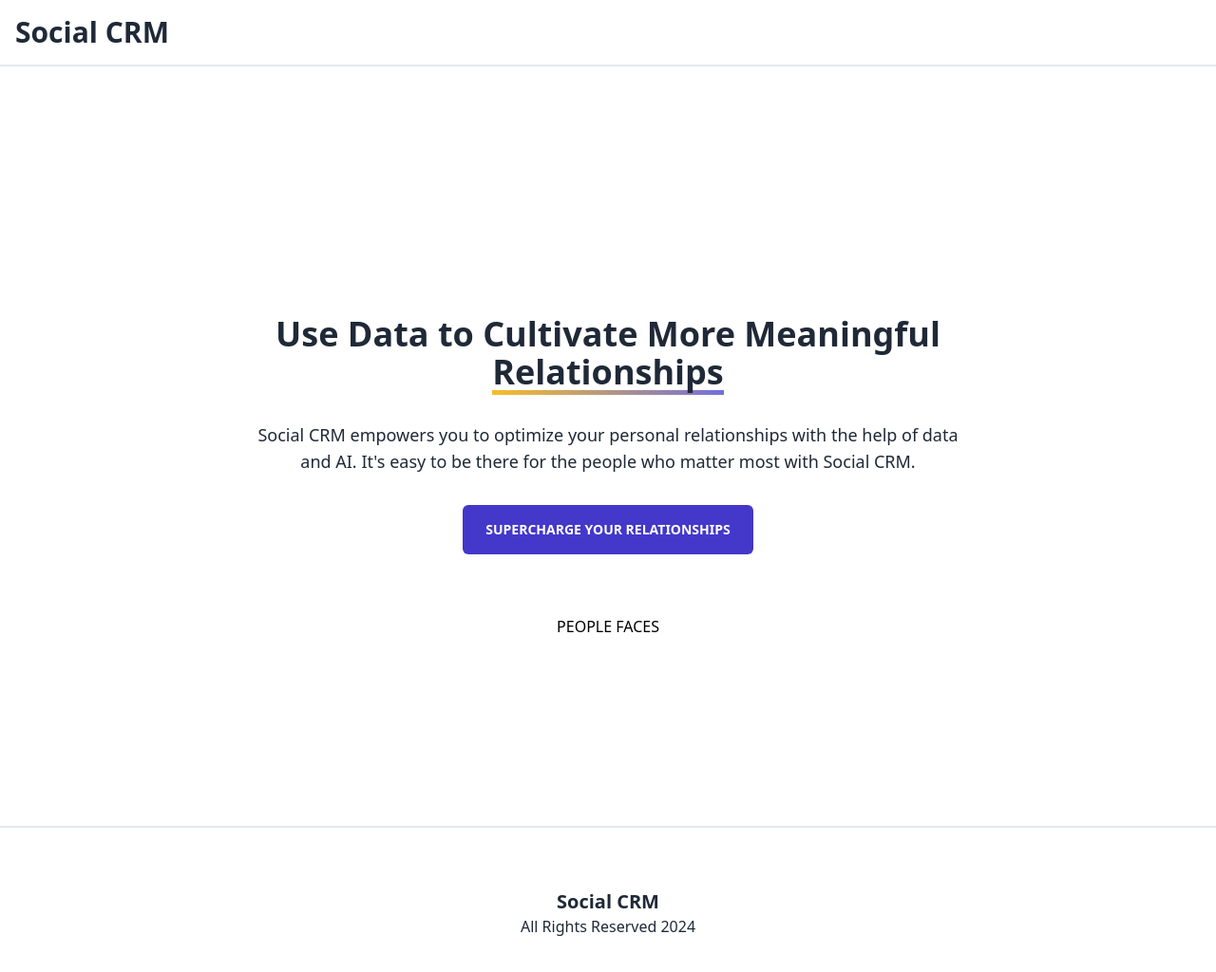
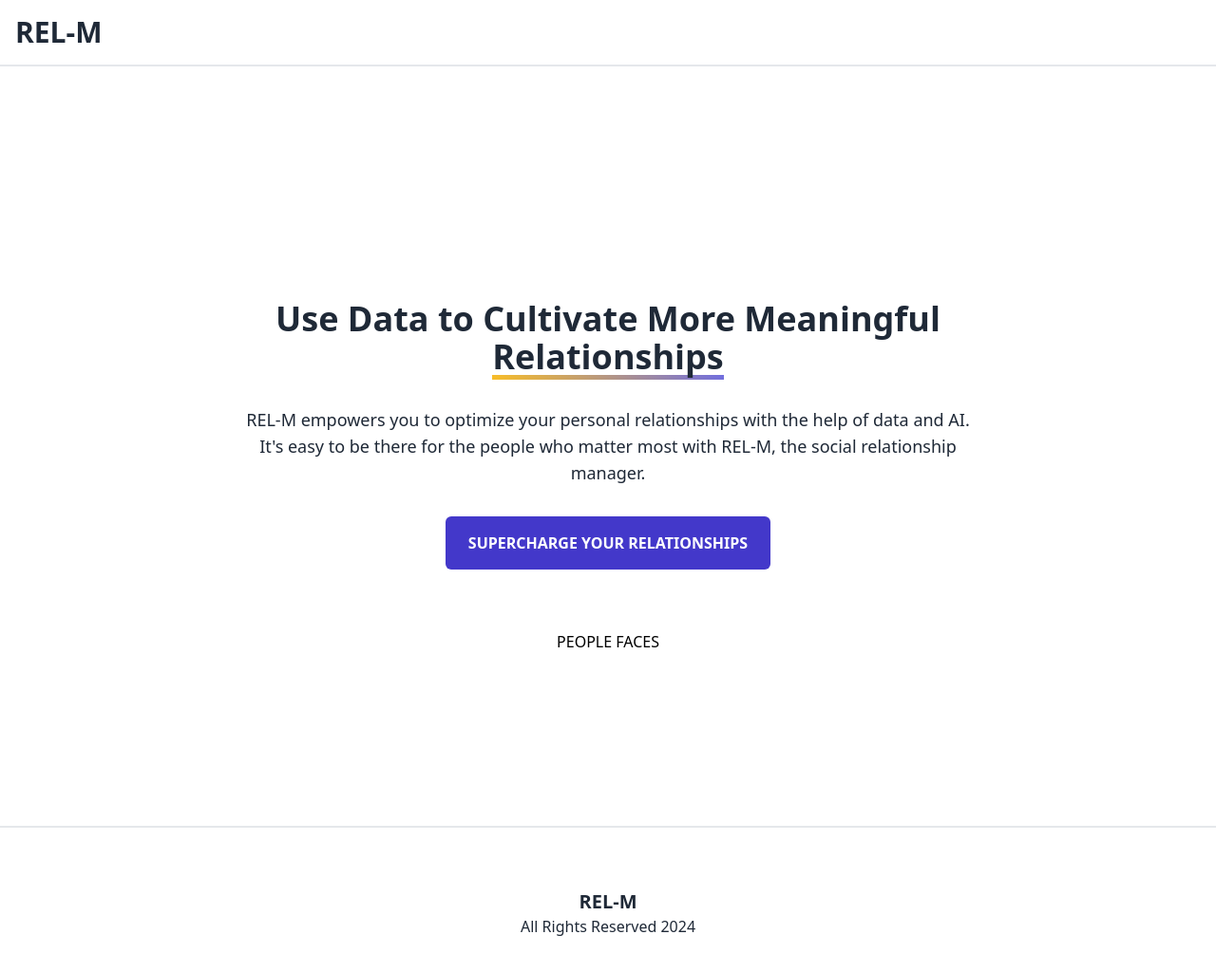
Before and after one commit to ClintBaker/socialcrm, a React (Vite) app in the folder client/: page / in a window 1280 px wide. Shown: the top 1024 px of the page at 95% size. Built offline with nearby package versions, Linux system fonts and the light colour scheme.

Commit message:
name change

```diff
--- a/client/src/components/landing/Landing.tsx
+++ b/client/src/components/landing/Landing.tsx
@@ -9,9 +9,9 @@ export default function Landing() {
           <span className="custom-underline">Relationships</span>
         </h2>
         <p className="mt-8 text-lg">
-          Social CRM empowers you to optimize your personal relationships with
-          the help of data and AI. It's easy to be there for the people who
-          matter most with Social CRM.
+          REL-M empowers you to optimize your personal relationships with the
+          help of data and AI. It's easy to be there for the people who matter
+          most with REL-M, the social relationship manager.
         </p>
         <Button>Supercharge your relationships</Button>
       </div>
--- a/client/src/components/utility/Button.tsx
+++ b/client/src/components/utility/Button.tsx
@@ -4,7 +4,7 @@ interface PropsInterface {
 
 export default function Button(props: PropsInterface) {
   return (
-    <button className="mt-8 hello bg-indigo-700 p-4 border-hidden text-sm font-semibold px-6 uppercase text-white rounded-md">
+    <button className="mt-8 hello bg-indigo-700 p-4 border-hidden text-md font-semibold px-6 uppercase text-white rounded-md">
       {props.children}
     </button>
   )
--- a/client/src/components/utility/Footer.tsx
+++ b/client/src/components/utility/Footer.tsx
@@ -1,9 +1,14 @@
+import { useState } from 'react'
+
+const initDate = new Date().getFullYear()
+
 export default function Footer() {
+  const [date, setDate] = useState(initDate)
   return (
     <footer className="bg-white p-16 text-gray-800 border-t-2">
       <ul className="flex flex-col justify-center items-center">
-        <li className="text-xl font-semibold">Social CRM</li>
-        <li>All Rights Reserved 2024</li>
+        <li className="text-xl font-semibold">REL-M</li>
+        <li>All Rights Reserved {date}</li>
       </ul>
     </footer>
   )
--- a/client/src/components/utility/Nav.tsx
+++ b/client/src/components/utility/Nav.tsx
@@ -1,7 +1,7 @@
 export default function Nav() {
   return (
     <nav className="bg-white p-4 font-semibold border-b-2">
-      <h1 className="text-3xl text-gray-800">Social CRM</h1>
+      <h1 className="text-3xl text-gray-800">REL-M</h1>
     </nav>
   )
 }
```
